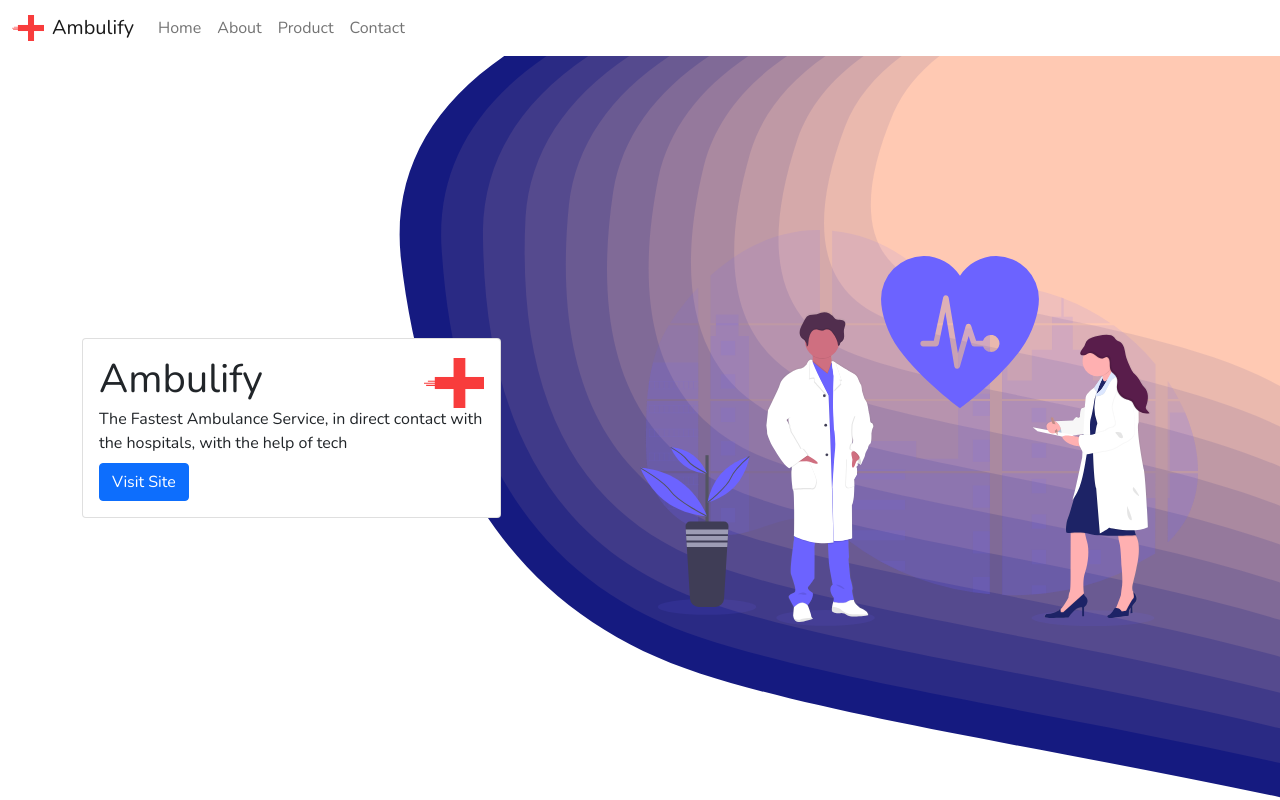
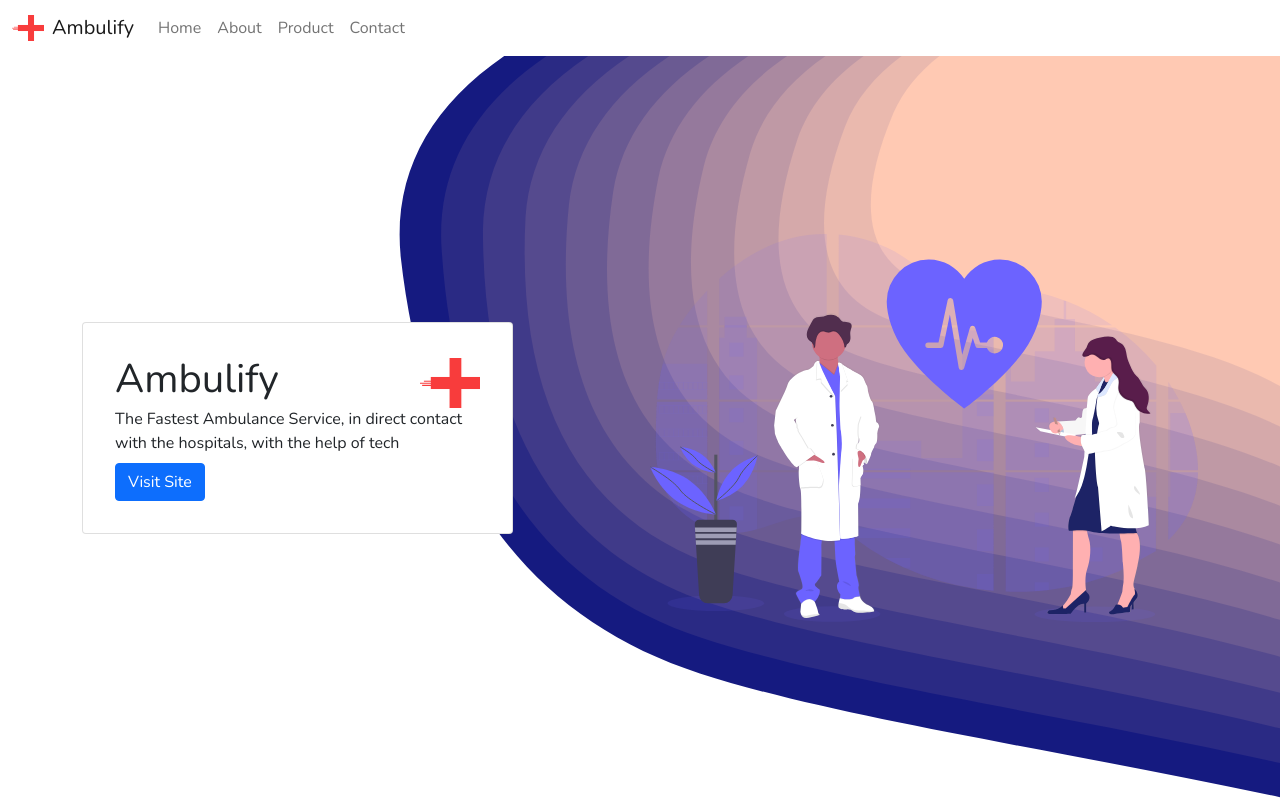
Before and after one commit to kavin25/innovate-trix-2021-static, a Next.js app: page / in a window 1280 px wide. Shown: the top 800 px of the page. Built offline with nearby package versions, Linux system fonts and the light colour scheme.

Commit message:
feat(design): Icrease Hero card padding

```diff
--- a/components/home/Hero.js
+++ b/components/home/Hero.js
@@ -20,7 +20,7 @@ export default function Hero() {
         className="container d-flex flex-column-reverse align-items-center flex-lg-row justify-content-lg-between"
       >
         <div className={styles.card}>
-          <div className="card">
+          <div className="card p-3">
             <div className="card-body">
               <div className="text-center text-md-start">
                 <div className="d-flex align-items-center justify-content-between">
```
Also changed, not shown: 1 other file (tests, documents, lock files or other folders).
